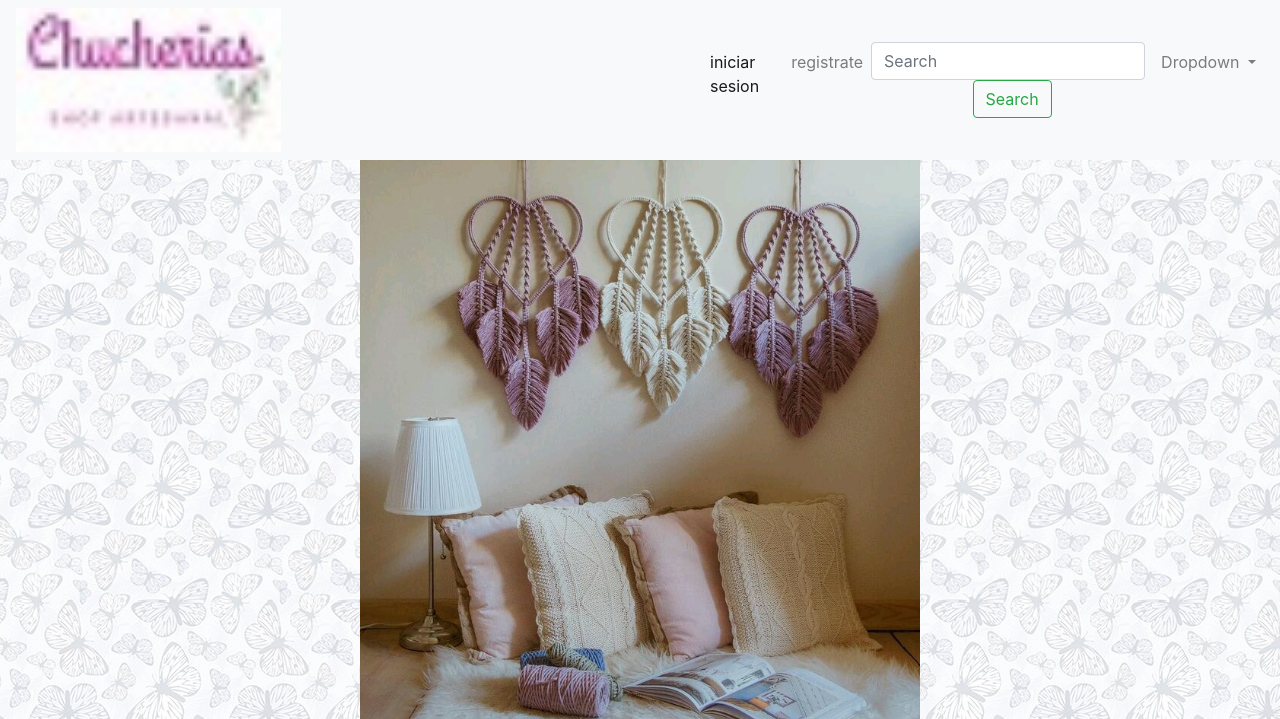
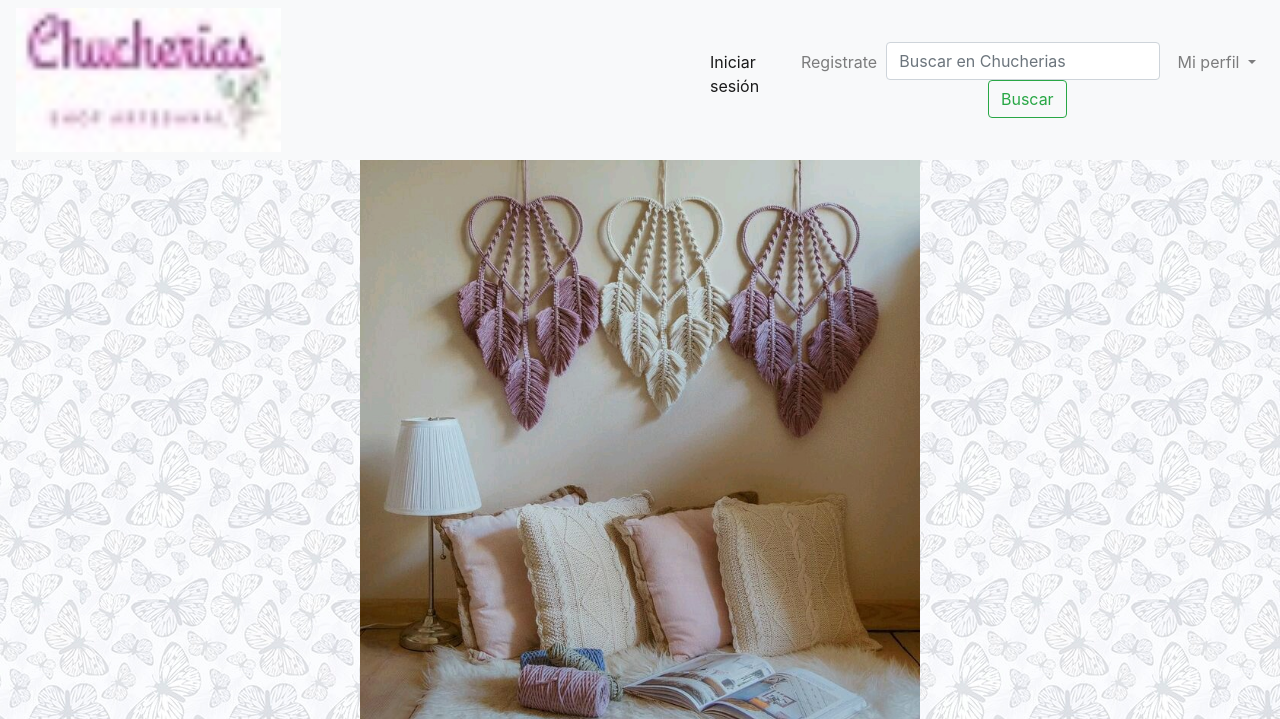
Before and after one commit to sebamoccagatta/proyecto-readme-, a PHP site: page / in a window 1280 px wide. Shown: the top 719 px of the page. Run offline with PHP 8.4, Linux system fonts and the light colour scheme.

Commit message:
cambios de ortografia

```diff
--- a/index.html
+++ b/index.html
@@ -18,18 +18,18 @@
   <div class="collapse navbar-collapse" id="navbarSupportedContent">
     <ul class="navbar-nav mr-auto">
       <li class="nav-item active">
-        <a class="nav-link" href="iniciar_sesion.php">iniciar sesion <span class="sr-only">(current)</span></a>
+        <a class="nav-link" href="iniciar_sesion.php">Iniciar sesión <span class="sr-only">(current)</span></a>
       </li>
       <li class="nav-item">
-        <a class="nav-link" href="register.php">registrate</a>
+        <a class="nav-link" href="register.php">Registrate</a>
       </li>
       <form class="form-inline my-2 my-lg-0">
-        <input class="form-control mr-sm-2" type="search" placeholder="Search" aria-label="Search">
-        <button class="btn btn-outline-success my-2 my-sm-0" type="submit">Search</button>
+        <input class="form-control mr-sm-2" type="search" placeholder="Buscar en Chucherias" aria-label="Buscar en Chucherias">
+        <button class="btn btn-outline-success my-2 my-sm-0" type="submit">Buscar</button>
       </form>
       <li class="nav-item dropdown d-flex justify-content-end">
         <a class="nav-link dropdown-toggle " href="#" id="navbarDropdown" role="button" data-toggle="dropdown" aria-haspopup="true" aria-expanded="false">
-          Dropdown
+          Mi perfil
         </a>
         <div class="dropdown-menu " aria-labelledby="navbarDropdown">
           <a class="dropdown-item" href="#">Action</a>
--- a/register.php
+++ b/register.php
@@ -31,7 +31,7 @@
           <label for="Confirmarc">Confirmar Contraseña:</label><br>
           <input type="password" name="Confirmarc" required><br>
           <br>
-          <button type="submit" name="enviar formulario">Enviar registro.</button>
+          <button type="submit" name="enviar formulario">Enviar registro</button>
         </form>
         <nav>
           <ul>
```
